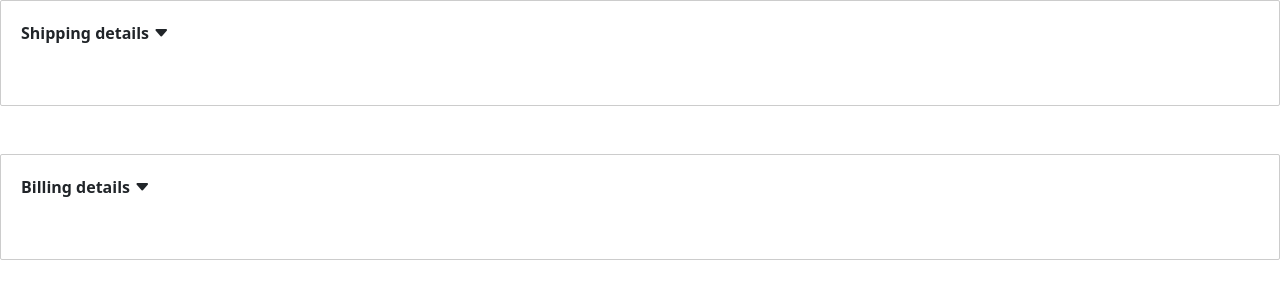
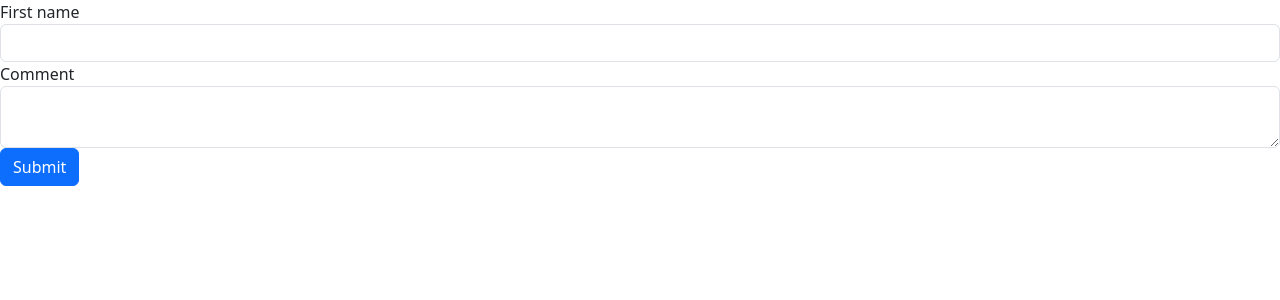
Before and after one commit to Khoa-77pm/learn-angular, an Angular app: page / in a window 1280 px wide. Shown: the top 300 px of the page. Built offline with nearby package versions, Linux system fonts and the light colour scheme.

Commit message:
Create form - note how many ways to validate a form

```diff
--- a/src/app/app.component.html
+++ b/src/app/app.component.html
@@ -1,11 +1 @@
-<zippy title="Shipping details">
-        <h5>Shipping details content</h5>
-        <span>define html element as we want in this </span>
-</zippy>
-
-<br>
-<br>
-
-<zippy title="Billing details">
-    Billing details content
-</zippy>
+<contact-form></contact-form>
--- a/src/app/app.module.ts
+++ b/src/app/app.module.ts
@@ -15,9 +15,10 @@ import { LikeComponent } from './like/like.component';
 import { InputFormatDirective } from './directives/input-format.directive';
 import { PhoneNumberFormatDirective } from './directives/phone-number-format.directive';
 import { ZippyComponent } from './directives/zippy/zippy.component';
+import { ContactFormComponent } from './contact-form/contact-form.component';
 
 @NgModule({
-  declarations: [AppComponent, Courses, CourseComponent, AuthorsComponent, SummaryPipe, FavoritesComponent, BoardPanelComponent, LikeComponent, InputFormatDirective, PhoneNumberFormatDirective, ZippyComponent],
+  declarations: [AppComponent, Courses, CourseComponent, AuthorsComponent, SummaryPipe, FavoritesComponent, BoardPanelComponent, LikeComponent, InputFormatDirective, PhoneNumberFormatDirective, ZippyComponent, ContactFormComponent],
   imports: [BrowserModule, FormsModule, AppRoutingModule],
   providers: [CoursesService],
   bootstrap: [AppComponent],
--- /dev/null
+++ b/src/app/contact-form/contact-form.component.html
@@ -0,0 +1,12 @@
+<form>
+  <div class="form-group">
+    <label for="firstName">First name</label>
+    <input type="text" class="form-control" id="firstName">
+  </div>
+  <div class="form-group">
+    <label for="comment">Comment</label>
+    <textarea class="form-control" id="comment" ></textarea>
+  </div>
+  <button type="submit" class="btn btn-primary" (click)="onSubmit()">Submit</button>
+
+</form>
--- /dev/null
+++ b/src/app/contact-form/contact-form.component.ts
@@ -0,0 +1,13 @@
+import { Component } from '@angular/core';
+
+@Component({
+  selector: 'contact-form',
+  templateUrl: './contact-form.component.html',
+  styleUrls: ['./contact-form.component.css']
+})
+export class ContactFormComponent {
+onSubmit() {
+throw new Error('Method not implemented.');
+}
+
+}
```
Also changed, not shown: src/app/contact-form/contact-form.component.css (added), 2 other files (tests, documents, lock files or other folders).
